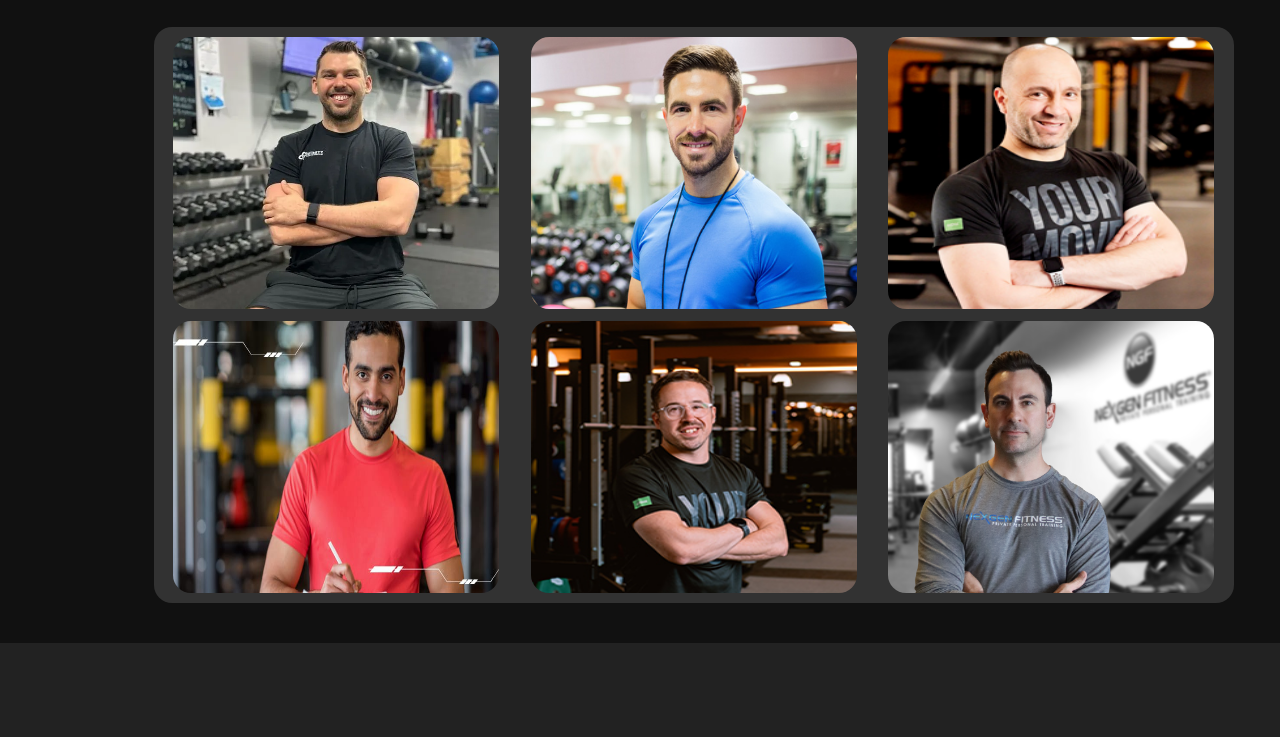
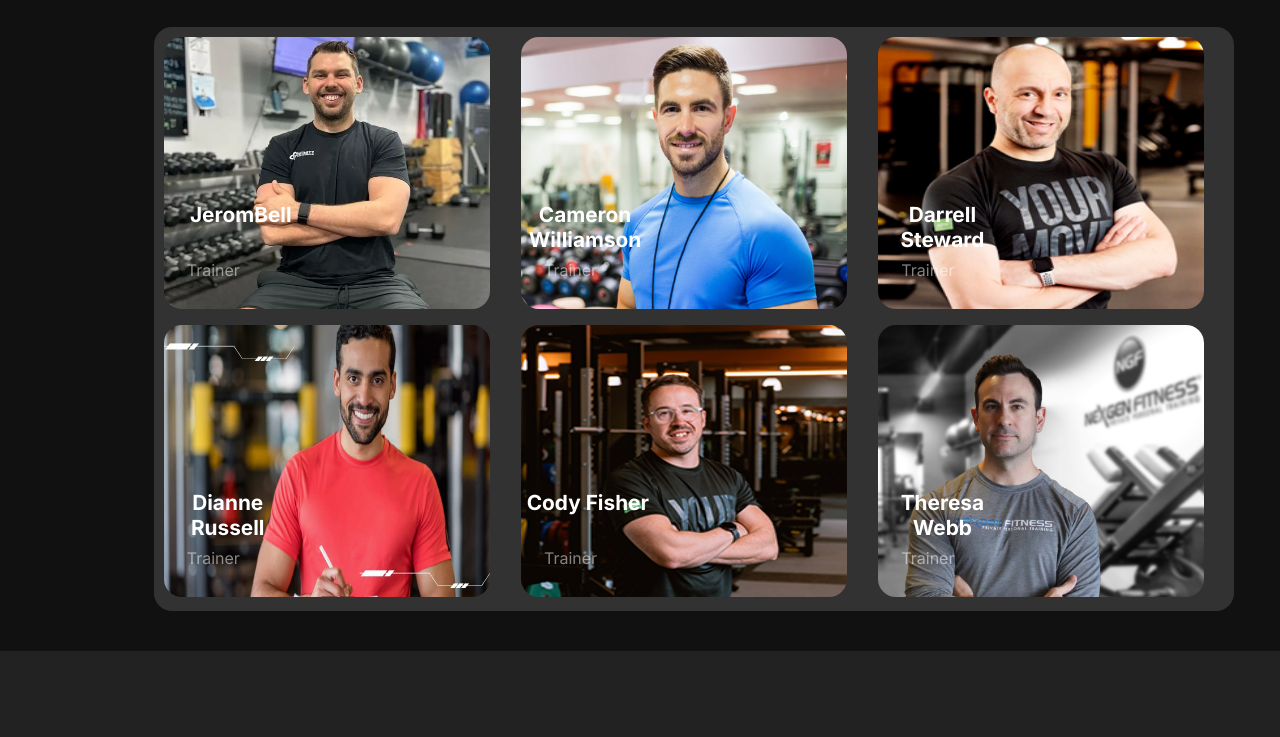
Before and after one commit to MMaria18/Assignment-2, a plain HTML site: page index.html in a window 1280 px wide. Shown: the part 2805-3542 px from the top of the page. Drawn offline with Linux system fonts and the light colour scheme; a web font is replaced by a local one.

```diff
--- a/assets/style.css
+++ b/assets/style.css
@@ -383,3 +383,21 @@
 .foot-opt h3{
     font-size:1.8rem;
 }
+.team-mem{
+    position: relative;
+}
+.name h4{
+    position: absolute;
+    top: 60%;
+    right:63% ;
+    color: #FFFFFF;
+  font-size: 1.3rem;
+    font-weight: bold;
+
+}
+.name p{
+    position: absolute;
+    top: 75%;
+    right:78% ;
+
+}
--- a/index.html
+++ b/index.html
@@ -222,12 +222,71 @@
                 <p> We believe fitness should be accessible to everyone, everywhere, regardless of income or access to a gym.</p>
             </div>
             <div class="team-img">
+                <div class="team-mem">
                     <img src="images/trainer1.png" alt="">
+                    <div class="name">
+                        <h4>JeromBell</h4>
+                        <p>Trainer</p>
+
+                    </div>
+                </div>
+                <div class="team-mem">
+
                     <img src="images/trainer2.png" alt="">
+                    <div class="name">
+                        <h4>Cameron Williamson</h4>
+                        <p>Trainer</p>
+
+                    </div>
+
+                </div>
+                <div class="team-mem">
+
                     <img src="images/trainer3.png" alt="">
+                    <div class="name">
+                        <h4>Darrell Steward</h4>
+                        <p>Trainer</p>
+                    </div>
+
+
+
+                </div>
+                <div class="team-mem">
+
                     <img src="images/trainer4.png" alt="">
+                    <div class="name">
+                        <h4>Dianne Russell</h4>
+                        <p>Trainer</p>
+                    </div>
+
+
+                </div>
+                <div class="team-mem">
+
                     <img src="images/trainer5.png" alt="">
+
+                    <div class="name">
+                        <h4>Cody Fisher</h4>
+                        <p>Trainer</p>
+                    </div>
+
+
+                </div>
+
+                <div class="team-mem">
+
                     <img src="images/trainer6.png" alt="">
+                    <div class="name">
+                        <h4>Theresa Webb</h4>
+                        <p>Trainer</p>
+                    </div>
+
+
+                </div>
+
+
+
+
             </div>
 
 
```
Lines whose indentation alone changed are shown as unchanged.
